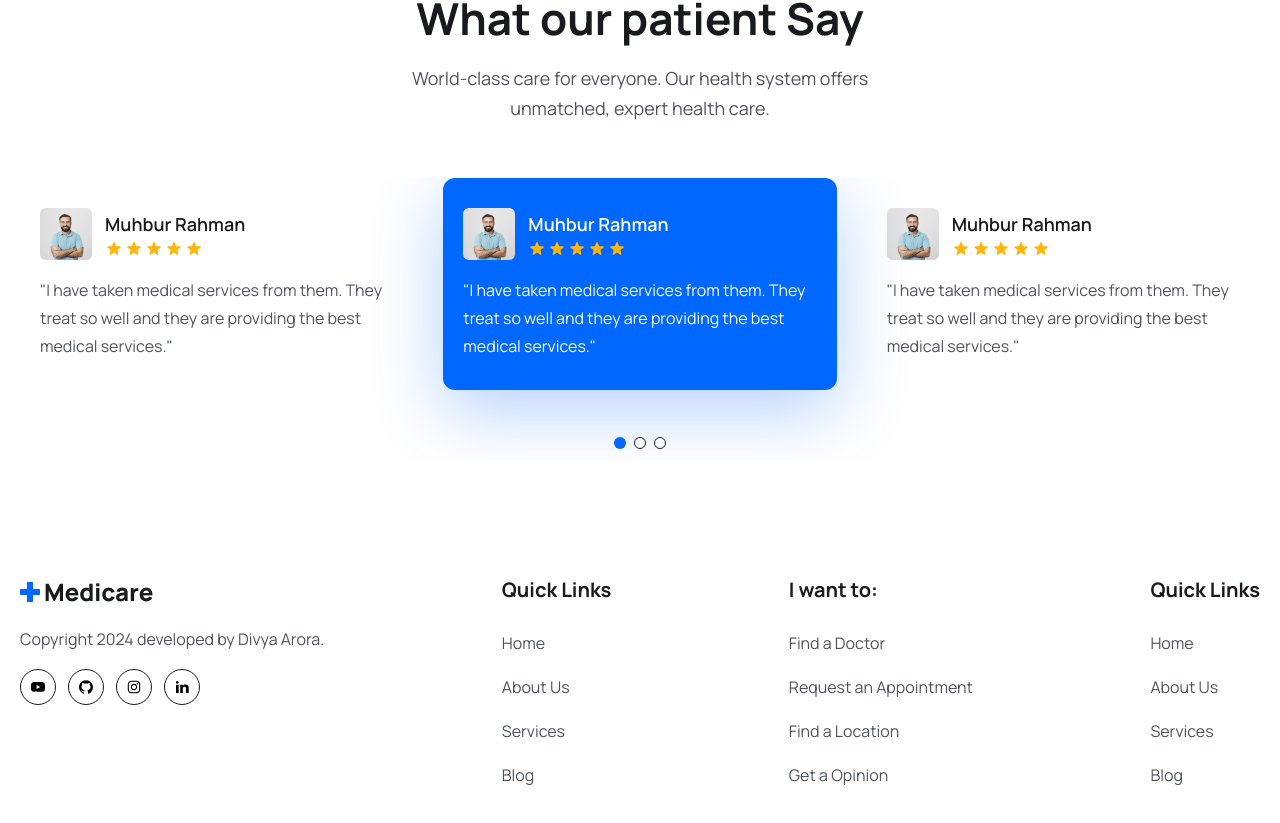
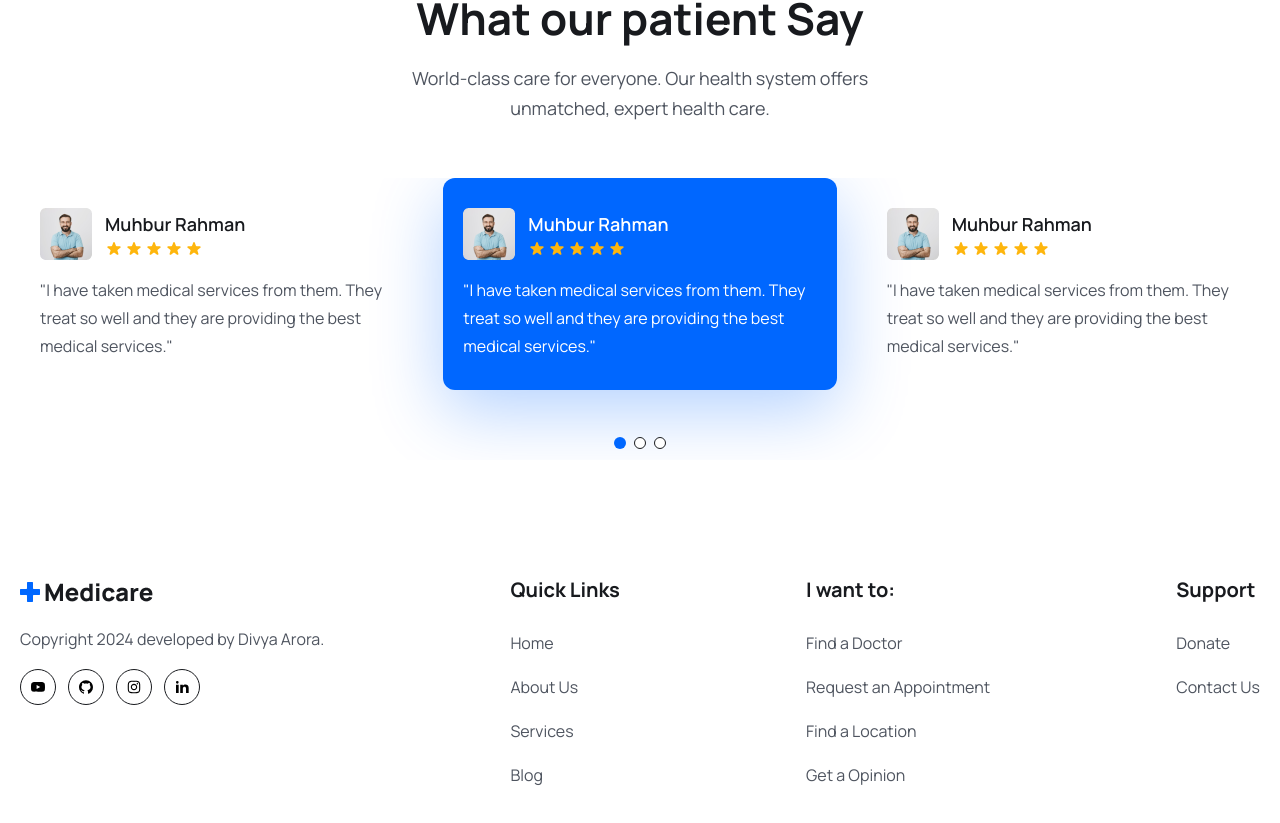
Before and after one commit to aroraadivya/Mern-Stack-Medicare, a React (Vite) app in the folder frontend/: page / in a window 1280 px wide. Shown: the part 5649-6472 px from the top of the page. Built offline with nearby package versions, Linux system fonts and the light colour scheme.

Commit message:
Update Footer component: change Quick Links heading to Support and update link mapping

```diff
--- a/frontend/src/components/Footer/Footer.jsx
+++ b/frontend/src/components/Footer/Footer.jsx
@@ -110,10 +110,10 @@ const Footer = () => {
                 </div>
 
                 <div>
-                    <h2 className='text-[20px] leading-[30px] font-[700] mb-6 text-headingColor'>Quick Links</h2>
+                    <h2 className='text-[20px] leading-[30px] font-[700] mb-6 text-headingColor'>Support</h2>
 
                     <ul>
-                        {quickLinks01.map((item, index) => <li key={index} className='mb-4'> <Link to={item.path} className='text-[16px] leading-7 font-[400] text-textColor'>
+                        {quickLinks03.map((item, index) => <li key={index} className='mb-4'> <Link to={item.path} className='text-[16px] leading-7 font-[400] text-textColor'>
                             {item.display}
                         </Link></li>)}
                     </ul>
```
